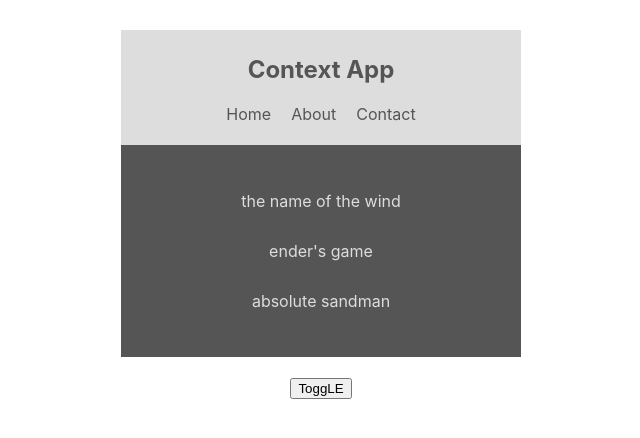
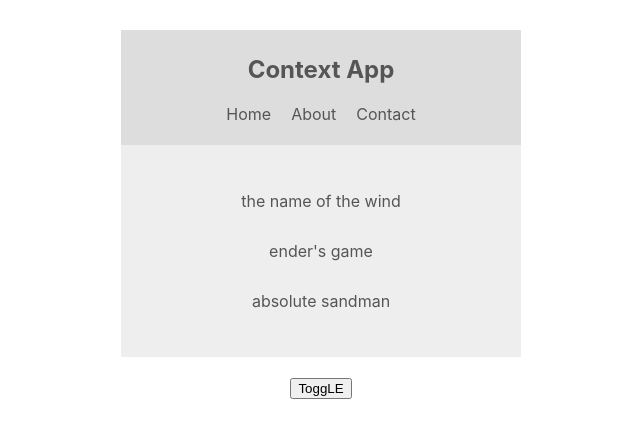
Before and after one commit to jparker15/tutorials, a React (Create React App) app in the folder react-context-hooks/clientele/: page / in a window 1280 px wide. Shown: the top 438 px of the page, without its empty margins (319-959 px from the left). Built offline with nearby package versions, Linux system fonts and the light colour scheme.

Commit message:
light mode set to default

```diff
--- a/react-context-hooks/clientele/src/Components/Booklist.js
+++ b/react-context-hooks/clientele/src/Components/Booklist.js
@@ -5,7 +5,7 @@ export default class Booklist extends Component {
     static contextType = ThemeContext;
     render() {
         const {isLightTheme,light,dark} = this.context;
-        const theme = !isLightTheme ? light: dark;
+        const theme = isLightTheme ? light: dark;
         return (
             <div className="book-list"
                 style={{color:theme.syntax,background:theme.bg}}
```
